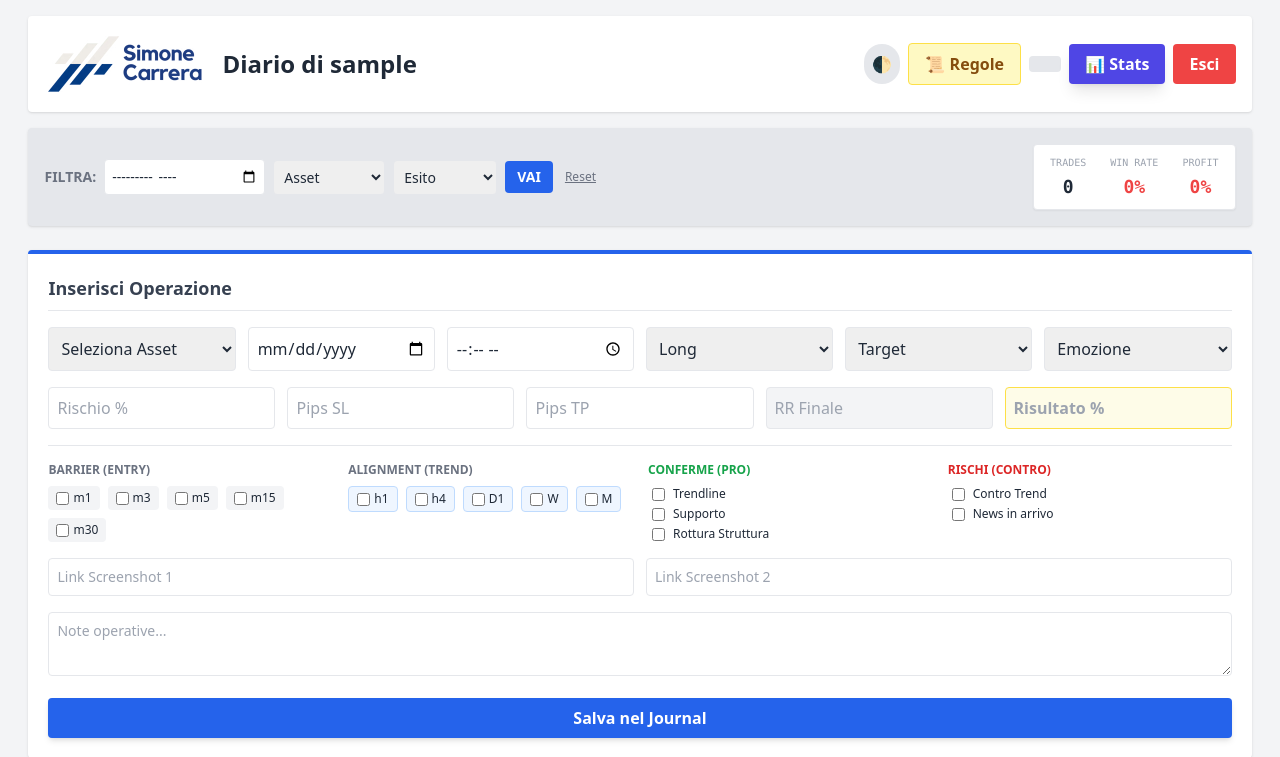
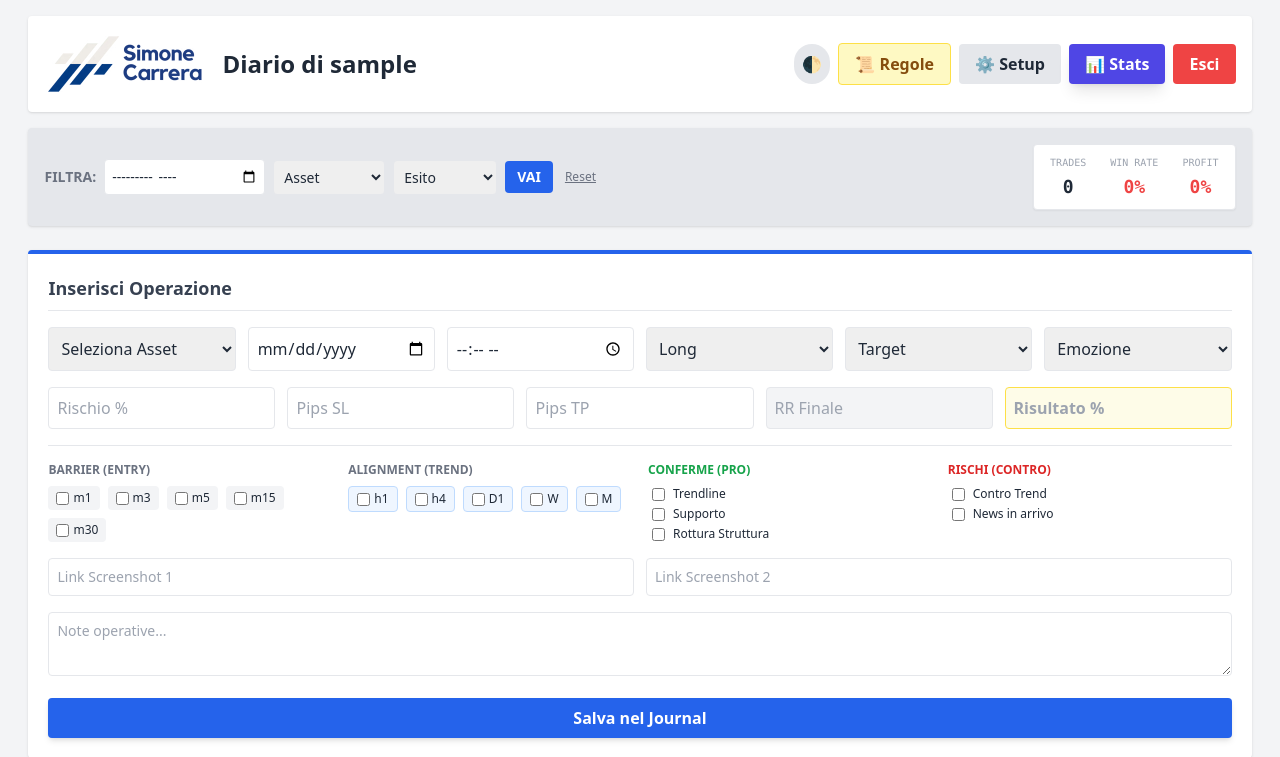
Before and after one commit to ipadpeda-ctrl/dtcjournal, a Flask app: page /dashboard in a window 1280 px wide. Shown: the top 757 px of the page. Run offline with Flask 3, Linux system fonts and the light colour scheme; the visitor is signed in with stand-in values (Sample User, id 1); data that the repository does not hold is empty; some libraries are stand-ins or nearby versions.

Commit message:
Add files via upload

```diff
--- a/templates/dashboard.html
+++ b/templates/dashboard.html
@@ -17,11 +17,13 @@
             </div>
             <div class="flex gap-2 items-center flex-wrap justify-end">
                 <button onclick="toggleDarkMode()" class="p-2 bg-gray-200 dark:bg-gray-700 rounded-full hover:bg-gray-300 transition">🌓</button>
+
                 {% if admin_view %}
                 <a href="/admin_panel" class="bg-red-600 text-white py-2 px-4 rounded font-bold hover:bg-red-700 transition shadow">👮 Admin Panel</a>
                 {% endif %}
+
                 <a href="/rules" class="bg-yellow-100 dark:bg-yellow-900 text-yellow-800 dark:text-yellow-200 py-2 px-4 rounded font-bold border border-yellow-300 dark:border-yellow-700 hover:opacity-80 transition">📜 Regole</a>
-                <a href="/settings" class="bg-gray-200 dark:bg-gray-700 py-2 px-4 rounded font-bold hover:bg-gray-300 transition"⚙️ Setup</a>
+                <a href="/settings" class="bg-gray-200 dark:bg-gray-700 py-2 px-4 rounded font-bold hover:bg-gray-300 transition">⚙️ Setup</a>
                 <a href="/statistics" class="bg-indigo-600 text-white py-2 px-4 rounded font-bold hover:bg-indigo-700 transition shadow-lg">📊 Stats</a>
                 <a href="/logout" class="bg-red-500 text-white py-2 px-4 rounded font-bold hover:bg-red-600 transition">Esci</a>
             </div>
@@ -207,19 +209,14 @@
                 const outcome = outcomeSelect.value;
                 let rr = parseFloat(rrInput.value) || 0;
 
-                // 1. Calcola RR se Pips SL > 0 e TP > 0
                 if (sl > 0 && tp > 0) {
                     rr = (tp / sl);
                     rrInput.value = rr.toFixed(2);
                 }
 
-                // 2. Calcola Risultato % basato su Esito
                 if (outcome === 'Stop Loss') {
-                    // Se SL -> Perdita pari al rischio (negativo)
                     if (risk > 0) resultInput.value = (-risk).toFixed(2);
                 } else if (outcome === 'Target') {
-                    // Se Target -> Rischio * RR
-                    // Usa l'rr calcolato se esiste, altrimenti quello nel campo input
                     const currentRR = rr > 0 ? rr : (parseFloat(rrInput.value) || 0);
                     if (risk > 0 && currentRR > 0) resultInput.value = (risk * currentRR).toFixed(2);
                 } else if (outcome === 'Breakeven') {
@@ -227,7 +224,6 @@
                 }
             }
 
-            // Event Listeners: ricalcola quando i dati cambiano
             [riskInput, rrInput, slInput, tpInput, outcomeSelect].forEach(el => {
                 if(el) el.addEventListener('input', calculateStats);
                 if(el) el.addEventListener('change', calculateStats);
```
